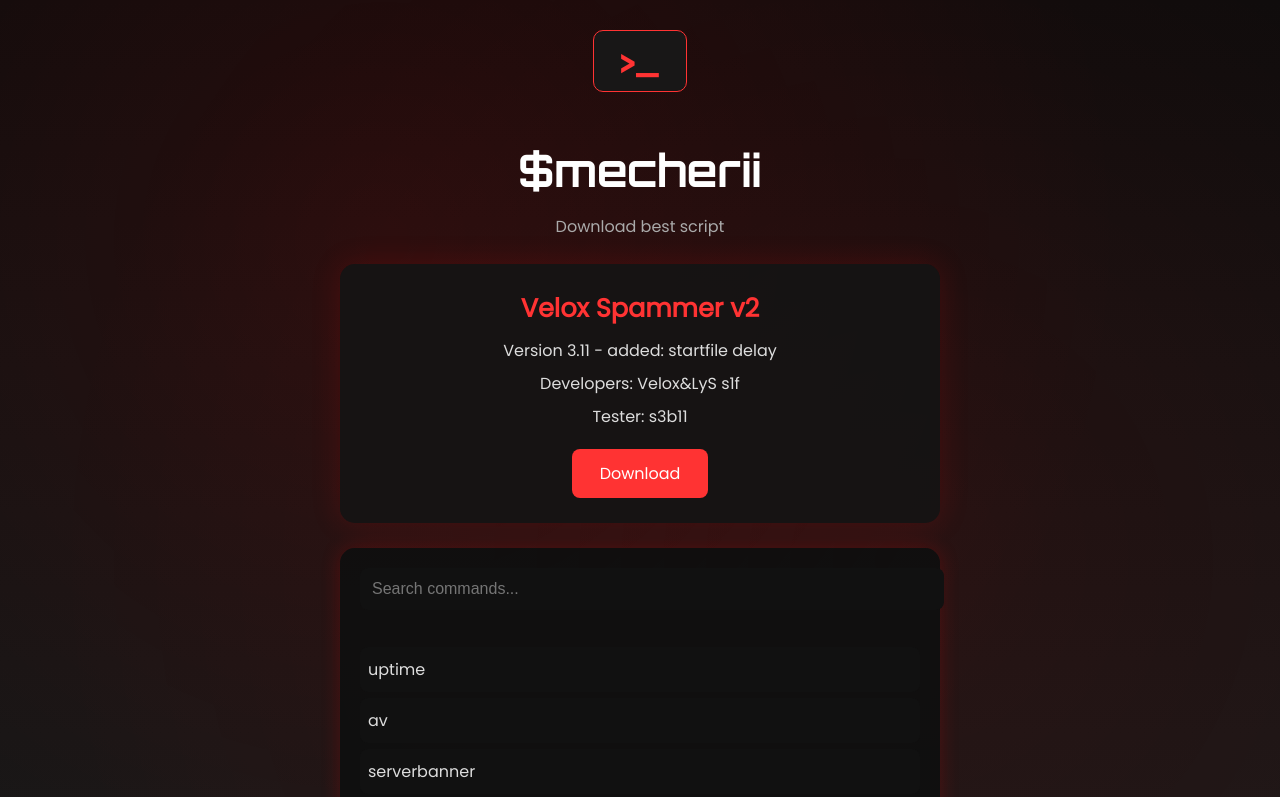
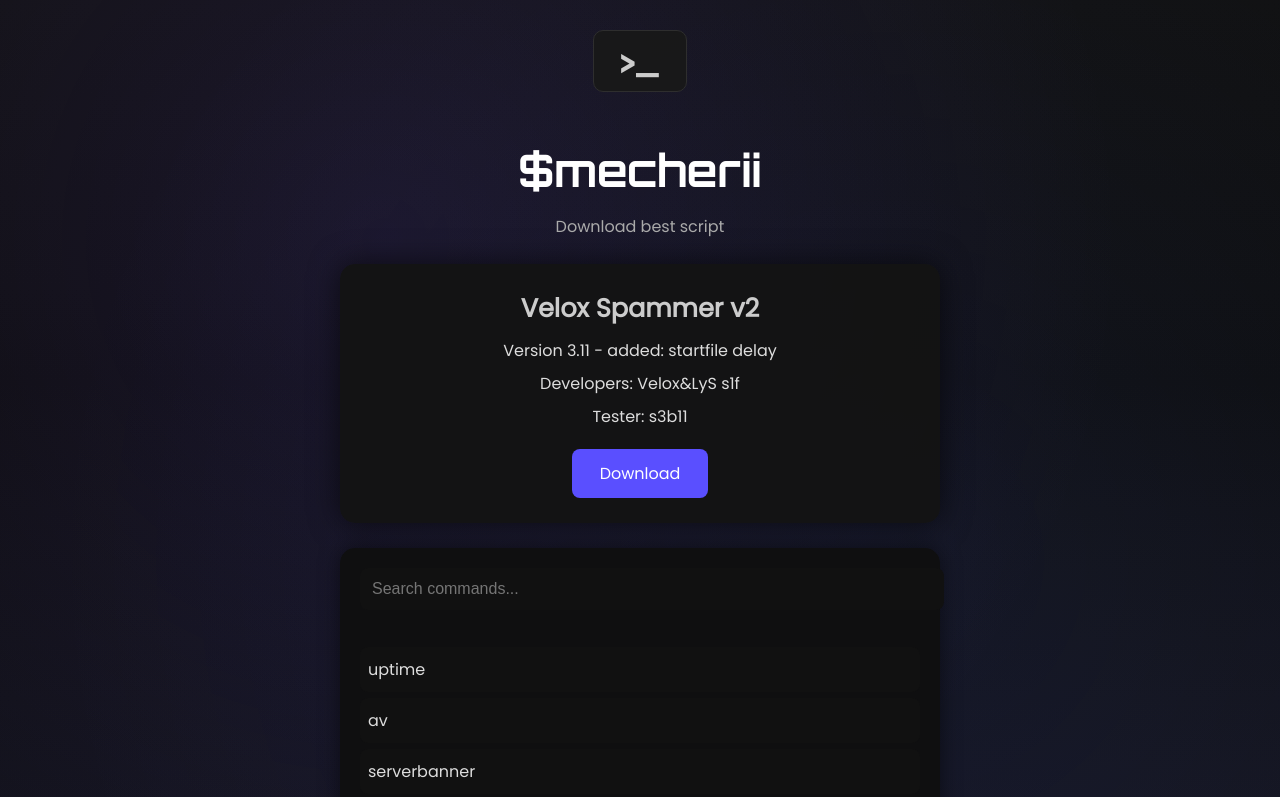
Before and after one commit to 7xta/smecherii, a plain HTML site: page index.html in a window 1280 px wide. Both pictures are taken after a click on the element ">_". Shown: the top 797 px of the page. Drawn offline with Linux system fonts and the light colour scheme.

Commit message:
Update style.css

```diff
--- a/style.css
+++ b/style.css
@@ -11,23 +11,23 @@ body {
     min-height: 100vh;
     overflow-x: hidden;
     position: relative;
-    background: linear-gradient(180deg, #0d0d0d 0%, #1a1a1a 100%);
+    background: linear-gradient(180deg, #111 0%, #0d0d0d 40%, #161623 100%);
 }
 
-/* Fundal subtil static */
+/* fundal subtil în stil Evict */
 .animated-bg {
     position: fixed;
     top: 0;
     left: 0;
     width: 100vw;
     height: 100vh;
-    background: radial-gradient(circle at 30% 30%, rgba(255,0,0,0.1), transparent 70%),
-                radial-gradient(circle at 70% 70%, rgba(255,0,0,0.08), transparent 80%);
+    background: radial-gradient(circle at 30% 30%, rgba(120, 82, 255, 0.12), transparent 70%),
+                radial-gradient(circle at 70% 70%, rgba(82, 120, 255, 0.08), transparent 80%);
     z-index: -1;
     pointer-events: none;
 }
 
-/* Container central */
+/* container central */
 .container {
     position: relative;
     z-index: 1;
@@ -38,11 +38,11 @@ body {
     margin: 0 auto;
 }
 
-/* Buton minimalist Commands */
+/* buton minimalist */
 .commands-btn {
     font-family: 'Orbitron', sans-serif;
     font-size: 2em;
-    color: #ff3333;
+    color: #ccc;
     cursor: pointer;
     margin-bottom: 20px;
     display: inline-block;
@@ -50,17 +50,17 @@ body {
     background: rgba(25, 25, 25, 0.95);
     padding: 10px 25px;
     border-radius: 10px;
-    border: 1px solid #ff3333;
+    border: 1px solid #2e2e2e;
     transition: 0.3s;
 }
 
 .commands-btn:hover {
     color: #fff;
-    background: #ff3333;
-    box-shadow: 0 0 20px rgba(255, 0, 0, 0.6);
+    background: #2b2b2b;
+    box-shadow: 0 0 20px rgba(120, 82, 255, 0.4);
 }
 
-/* Titlu principal */
+/* titlu principal */
 h1 {
     font-family: 'Orbitron', sans-serif;
     font-size: 2.8em;
@@ -68,35 +68,31 @@ h1 {
     margin-bottom: 10px;
 }
 
-h1 span {
-    color: #ff3333;
-}
-
-/* Subtitlu */
+/* subtitlu */
 p {
     font-size: 1em;
     color: #aaa;
 }
 
-/* Card */
+/* card */
 .card {
-    background: rgba(20, 20, 20, 0.9);
+    background: rgba(20, 20, 20, 0.95);
     border-radius: 15px;
     padding: 25px;
     margin: 25px auto;
-    box-shadow: 0 0 30px rgba(255, 0, 0, 0.15);
+    box-shadow: 0 0 30px rgba(0, 0, 0, 0.6);
     transition: transform 0.3s, box-shadow 0.3s;
 }
 
 .card:hover {
-    transform: scale(1.03);
-    box-shadow: 0 0 40px rgba(255, 0, 0, 0.3);
+    transform: scale(1.02);
+    box-shadow: 0 0 40px rgba(120, 82, 255, 0.25);
 }
 
 .info h2 {
     margin: 0 0 10px 0;
     font-size: 1.6em;
-    color: #ff3333;
+    color: #ccc;
 }
 
 .info p {
@@ -105,13 +101,13 @@ p {
     color: #ddd;
 }
 
-/* Buton download */
+/* buton download */
 .download-btn {
     display: inline-block;
     padding: 12px 28px;
     font-size: 1em;
     color: #fff;
-    background: #ff3333;
+    background: #5a4fff;
     border-radius: 8px;
     text-decoration: none;
     transition: 0.3s;
@@ -119,12 +115,12 @@ p {
 }
 
 .download-btn:hover {
-    background: #ff5555;
-    box-shadow: 0 0 20px rgba(255, 0, 0, 0.6);
+    background: #7a66ff;
+    box-shadow: 0 0 20px rgba(120, 82, 255, 0.6);
     transform: translateY(-2px);
 }
 
-/* Commands container */
+/* commands container */
 .commands-container {
     display: none;
     margin-top: 25px;
@@ -132,7 +128,7 @@ p {
     border-radius: 15px;
     padding: 20px;
     text-align: left;
-    box-shadow: 0 0 20px rgba(255, 0, 0, 0.2);
+    box-shadow: 0 0 20px rgba(0, 0, 0, 0.5);
 }
 
 .commands-container input {
@@ -167,10 +163,10 @@ p {
 
 .commands-container li:hover {
     background: #222;
-    box-shadow: 0 0 5px rgba(255, 0, 0, 0.5);
+    box-shadow: 0 0 5px rgba(120, 82, 255, 0.4);
 }
 
-/* Responsive mobil */
+/* responsive mobil */
 @media screen and (max-width: 480px) {
     h1 { font-size: 2.2em; }
     .commands-btn { font-size: 1.6em; padding: 8px 18px; }
```
